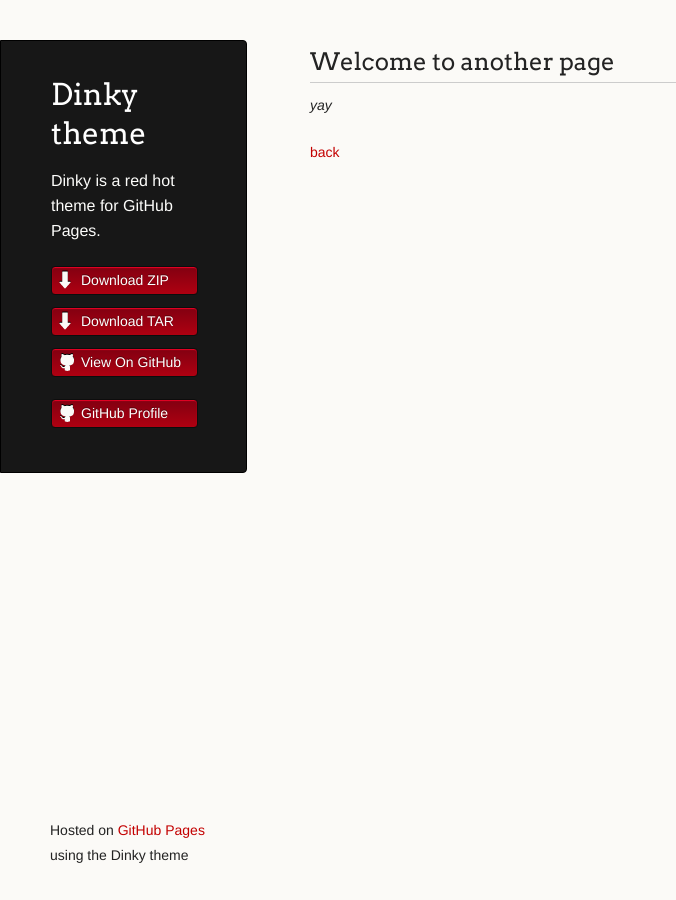
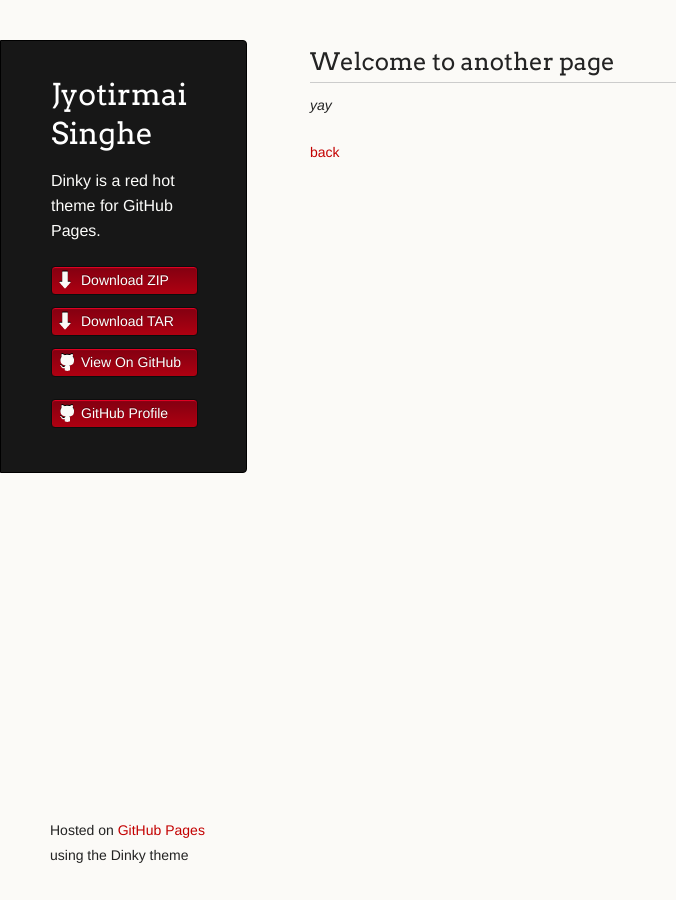
Before and after one commit to joe-singh/joe-singh.github.io, a Jekyll site: the page built from another-page.md, in a window 1280 px wide. Shown: the whole page, without its empty margins (0-676 px from the left). Built offline with Jekyll 4.4.1, drawn with Linux system fonts in a browser that asks for light colours; our own code applies the rules of GitHub Pages for plain Markdown files.

Commit message:
Test change

```diff
--- a/_config.yml
+++ b/_config.yml
@@ -1,4 +1,4 @@
-title: Dinky theme
+title: Jyotirmai Singhe
 description: Dinky is a red hot theme for GitHub Pages.
 show_downloads: true
 google_analytics:
```
